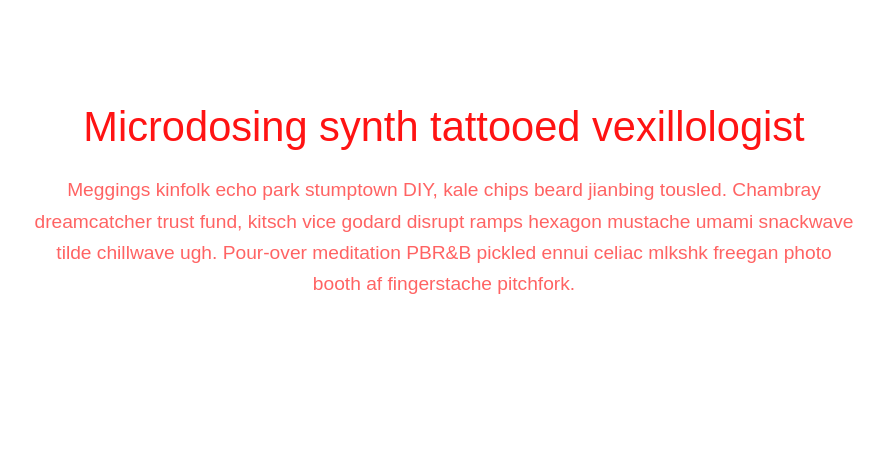
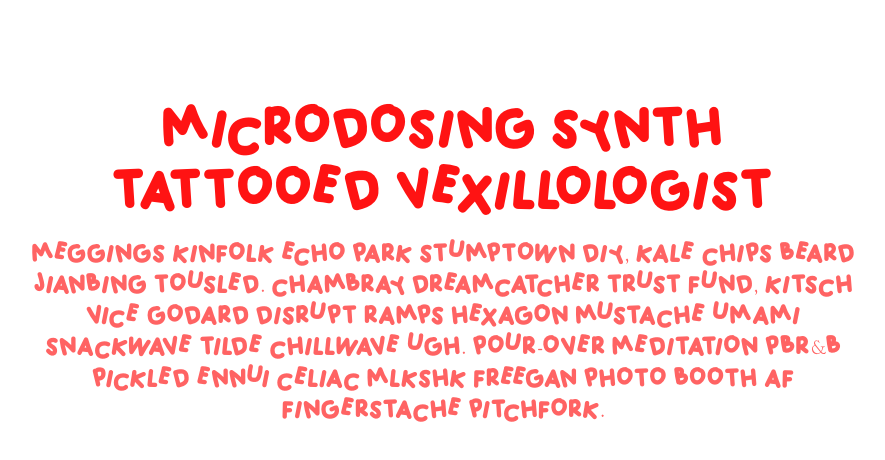
Before and after one commit to mattiasLucas/NEXTJS-AUTH, a Next.js app: page / in a window 1280 px wide. Shown: the top 460 px of the page, without its empty margins (196-1081 px from the left). Built offline with nearby package versions, Linux system fonts and the light colour scheme.

Commit message:
added local font

```diff
--- a/pages/index.js
+++ b/pages/index.js
@@ -1,6 +1,6 @@
 export default function Home() {
   return (
-    <section className="text-gray-600 body-font font-poppins">
+    <section className="text-gray-600 body-font font-adelia">
       <div className="container mx-auto flex px-5 py-24 items-center justify-center flex-col">
         <div className="text-center lg:w-2/3 w-full">
           <h1 className="title-font text-title mb-4 font-medium text-primary-800 ">
--- a/styles/globals.css
+++ b/styles/globals.css
@@ -1,3 +1,10 @@
 @tailwind base;
 @tailwind components;
 @tailwind utilities;
+
+@import url("https://fonts.googleapis.com/css2?family=Poppins&display=swap");
+
+@font-face {
+  font-family: "ADELIA";
+  src: url("../public/fonts/ADELIA.otf");
+}
--- a/tailwind.config.js
+++ b/tailwind.config.js
@@ -18,6 +18,7 @@
       },
       fontFamily: {
         poppins: ['Poppins', 'sans-serif'],
+        adelia: ["ADELIA", "cursive"],
       },
     },
   },
```
